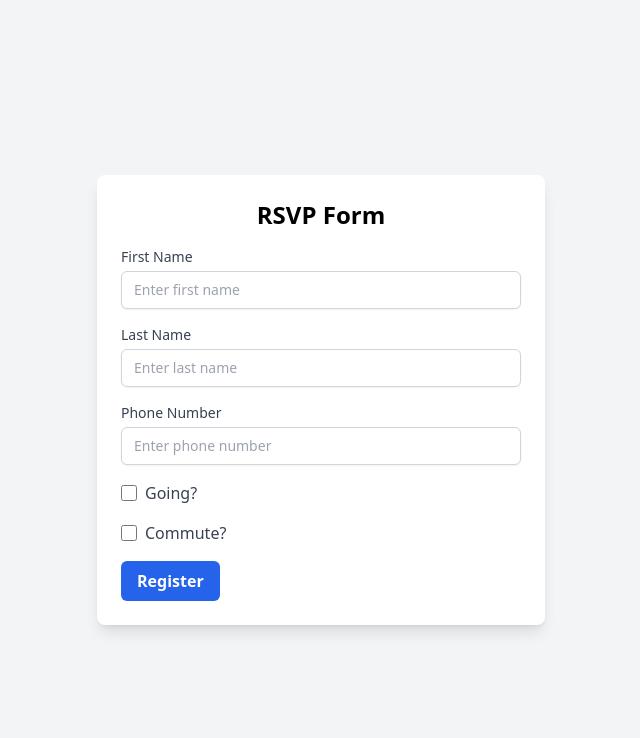
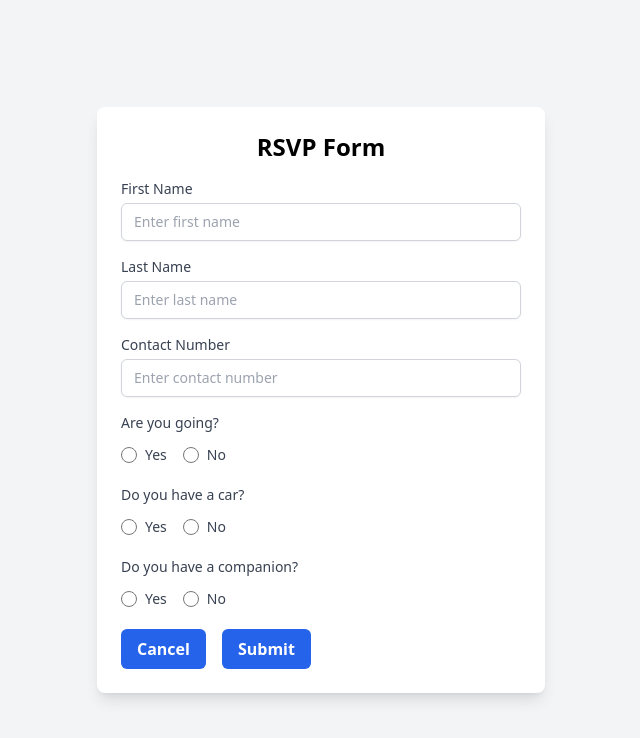
Before and after one commit to JKCHacking/rsvp_app, a Next.js app in the folder frontend/: page /rsvp in a window 1280 px wide. Shown: the top 738 px of the page, without its empty margins (319-959 px from the left). Built offline with nearby package versions, Linux system fonts and the light colour scheme; no server answers.

Commit message:
updated RSVP form with companion and new radiobutton component

```diff
--- a/frontend/app/rsvp/page.tsx
+++ b/frontend/app/rsvp/page.tsx
@@ -3,23 +3,30 @@
 import React, { useState } from 'react';
 import Button from '../../components/button';
 import Input from '../../components/input';
-import Checkbox from '../../components/checkbox';
 import { postVisitorApi } from '../../lib/api';
+import YesNoRadio from '../../components/yesnoradio';
 
 export default function RSVP() {
     const [firstName, setFirstName] = useState("");
     const [lastName, setLastName] = useState("");
+    const [hasCompanion, setHasCompanion] = useState(false);
+    const [companionFirstName, setCompanionFirstName] = useState("");
+    const [companionLastName, setCompanionLastName] = useState("");
     const [going, setGoing] = useState(false);
-    const [commute, setCommute] = useState(false);
-    const [phoneNumber, setPhoneNumber] = useState("");
+    const [car, setCar] = useState(false);
+    const [contactNumber, setContactNumber] = useState("");
 
     const registerVisitor = async () => {
         const payload = {
             "firstName": firstName,
             "lastName": lastName,
-            "contactNumber": phoneNumber,
+            "contactNumber": contactNumber,
             "going": going,
-            "commute": commute,
+            "car": car,
+            "companion": {
+                "firstName": companionFirstName,
+                "lastName": companionLastName
+            }
         }
         const res = await postVisitorApi(payload);
         if (res.status == 200) {
@@ -48,26 +55,55 @@ export default function RSVP() {
                     required
                 />
                 <Input
-                    label="Phone Number"
-                    value={phoneNumber}
-                    onChange={setPhoneNumber}
-                    placeHolder="Enter phone number"
+                    label="Contact Number"
+                    value={contactNumber}
+                    onChange={setContactNumber}
+                    placeHolder="Enter contact number"
                     required
                 />
-                <Checkbox
-                    label="Going?"
-                    checked={going}
+                <YesNoRadio
+                    label="Are you going?"
+                    name="going"
                     onChange={setGoing}
                 />
-                <Checkbox
-                    label="Commute?"
-                    checked={commute}
-                    onChange={setCommute}
+                <YesNoRadio
+                    label="Do you have a car?"
+                    name="car"
+                    onChange={setCar}
                 />
-                <Button
-                    text="Register"
-                    onClick={registerVisitor}
+                <YesNoRadio
+                    label="Do you have a companion?"
+                    name="companion"
+                    onChange={setHasCompanion}
                 />
+                {hasCompanion &&
+                    <div className="space-y-4">
+                        <Input
+                            label="First Name"
+                            value={companionFirstName}
+                            onChange={setCompanionFirstName}
+                            placeHolder="Enter first name"
+                            required
+                        />
+                        <Input
+                            label="Last Name"
+                            value={companionLastName}
+                            onChange={setCompanionLastName}
+                            placeHolder="Enter last name"
+                            required
+                        />
+                    </div>
+                }
+                <div className="space-x-4">
+                    <Button
+                        text="Cancel"
+                        onClick={() => {}}
+                    />
+                    <Button
+                        text="Submit"
+                        onClick={registerVisitor}
+                    />
+                </div>
             </div>
         </div>
     );
--- /dev/null
+++ b/frontend/components/yesnoradio.tsx
@@ -0,0 +1,54 @@
+import React, { useState } from "react";
+
+interface YesNoRadioProps {
+  label: string;
+  name: string;
+  value?: string;
+  onChange?: (value: boolean) => void;
+}
+
+const YesNoRadio: React.FC<YesNoRadioProps> = ({ label, name, value, onChange }) => {
+  const yes = "Yes";
+  const no = "No";
+
+  const [selected, setSelected] = useState<string>(value || "");
+
+  const handleChange = (newValue: string) => {
+    setSelected(newValue);
+    if (onChange) {
+      onChange(newValue == yes);
+    }
+  };
+
+  return (
+    <div className="flex flex-col gap-2">
+      <label className="text-sm font-medium text-gray-700 mb-1">{label}</label>
+      <div className="flex items-center gap-4">
+        <label className="flex items-center gap-2 cursor-pointer text-sm font-medium text-gray-700 mb-1">
+          <input
+            type="radio"
+            name={name}
+            value={yes}
+            checked={selected === yes}
+            onChange={() => handleChange(yes)}
+            className="w-4 h-4 text-blue-600 border-gray-300 focus:ring-blue-500"
+          />
+          Yes
+        </label>
+        <label className="flex items-center gap-2 cursor-pointer text-sm font-medium text-gray-700 mb-1">
+          <input
+            type="radio"
+            name={name}
+            value={no}
+            checked={selected === no}
+            onChange={() => handleChange(no)}
+            className="w-4 h-4 text-blue-600 border-gray-300 focus:ring-blue-500"
+          />
+          No
+        </label>
+      </div>
+    </div>
+  );
+};
+
+export default YesNoRadio;
```
